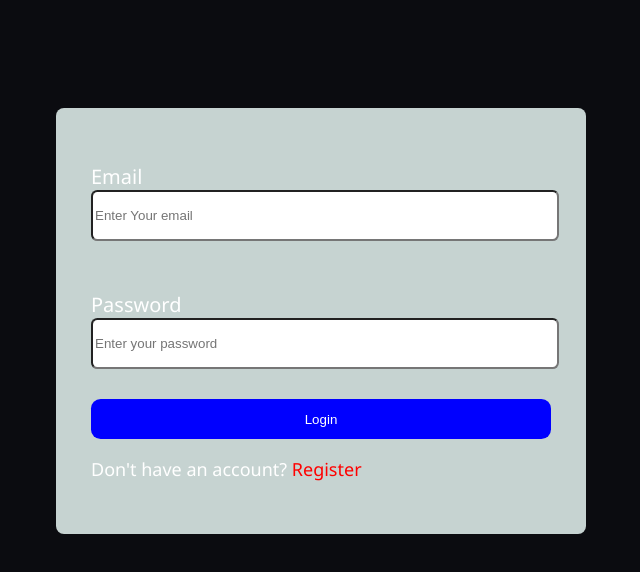
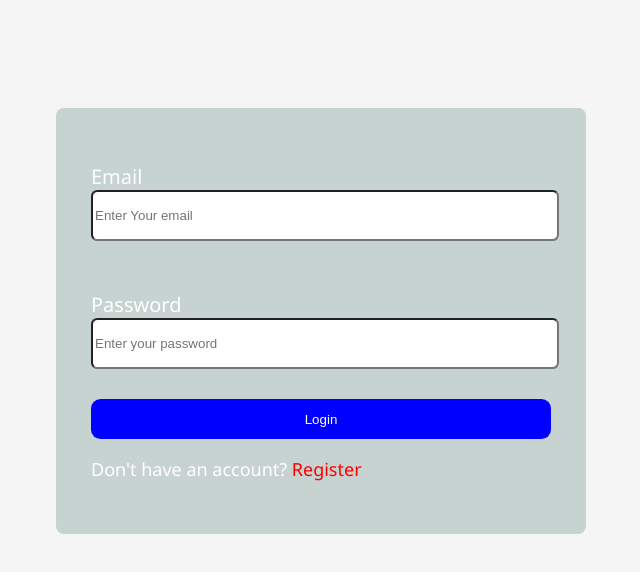
Before and after one commit to mwendwamutinda24/predictionsite, a React (Vite) app in the folder Frontend/predictionsite/: page /login in a window 1280 px wide. Shown: the top 572 px of the page, without its empty margins (319-959 px from the left). Built offline with nearby package versions, Linux system fonts and the light colour scheme; no server answers.

Commit message:
Update App.css

```diff
--- a/Frontend/predictionsite/src/App.css
+++ b/Frontend/predictionsite/src/App.css
@@ -1,6 +1,6 @@
 
 body{
-  background:#0b0c10;;
+  background:whitesmoke;
   overflow-x:hidden;
   color:white;
 }
```
